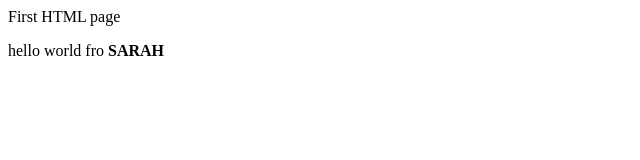
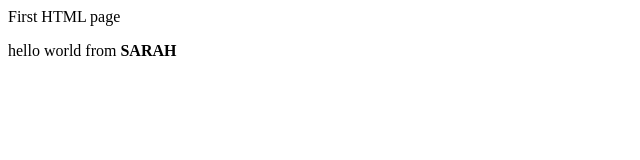
Before and after one commit to sarahfaisal/sarah-repo, a plain HTML site: page index.html in a window 1280 px wide. Shown: the full height of the page, 0-640 px from the left. Drawn offline with Linux system fonts and the light colour scheme.

Commit message:
Update index.html
correction made

```diff
--- a/index.html
+++ b/index.html
@@ -6,6 +6,6 @@
     First HTML page
 </head>
 <body>
-    <p>hello world fro <strong>SARAH</strong></p>
+    <p>hello world from <strong>SARAH</strong></p>
 </body>
 </html>
```
